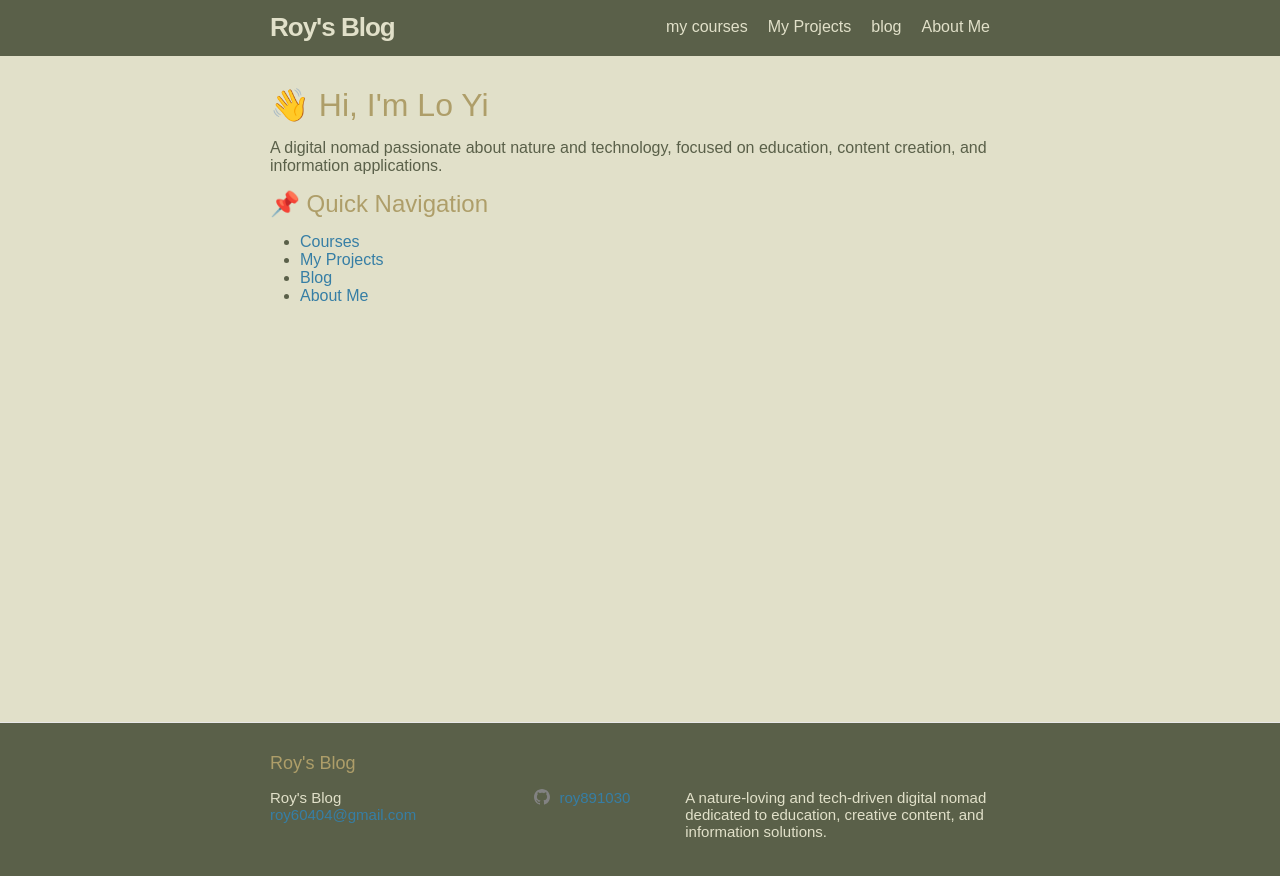
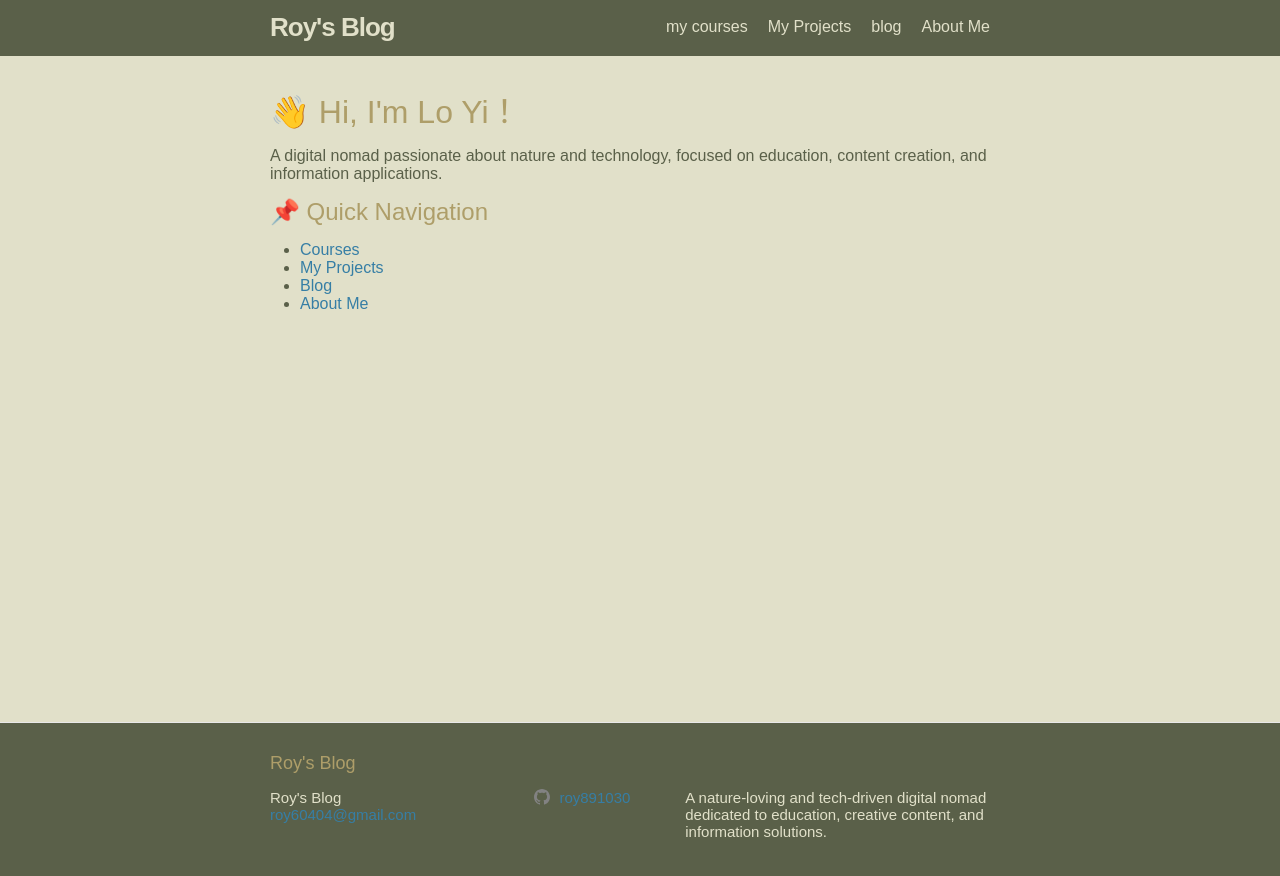
Before and after one commit to roy891030/roy891030.github.io, a Jekyll site: the page built from index.md, in a window 1280 px wide. Shown: the top 876 px of the page. Built offline with Jekyll 4.4.1, drawn with Linux system fonts in a browser that asks for light colours; some web fonts are replaced.

Commit message:
都修好了！未來要checkout用這一版

```diff
--- a/index.md
+++ b/index.md
@@ -3,7 +3,7 @@ layout: default
 title:
 ---
 
-<h1>👋 Hi, I'm Lo Yi</h1>
+<h1>👋 Hi, I'm Lo Yi！</h1>
 
 <p>A digital nomad passionate about nature and technology, focused on education, content creation, and information applications.</p>
 
```
